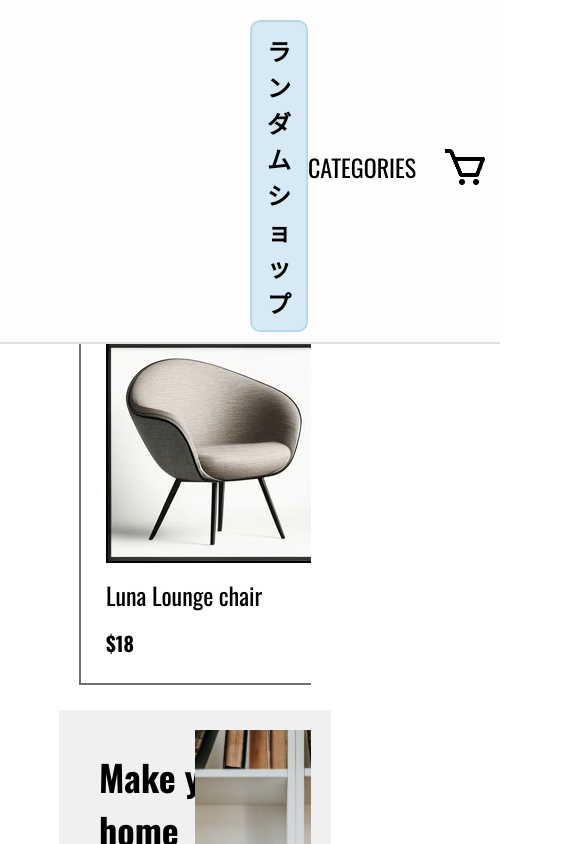
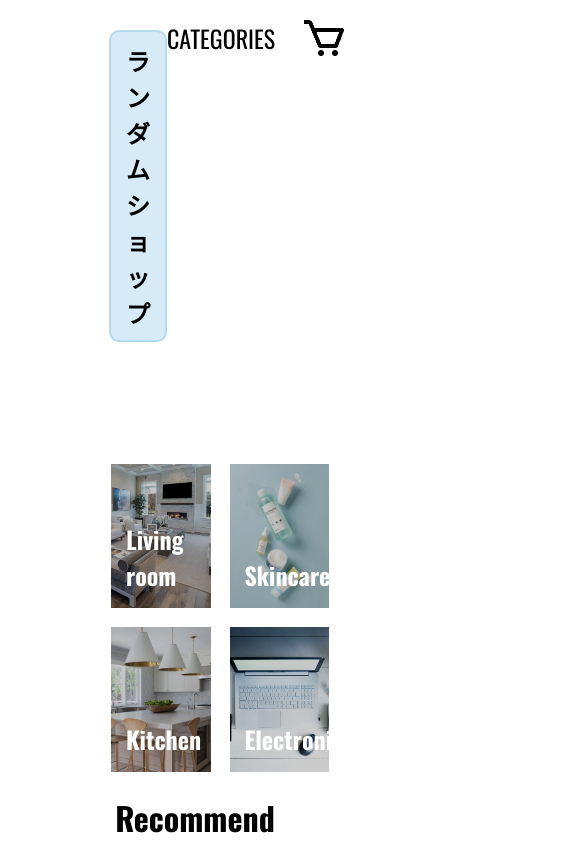
Before and after one commit to AdamLiga/E-Shop, a plain HTML site: page index.html in a window 390 px wide. Shown: the top 844 px of the page, 585 px wide, since content can reach past the window. Drawn offline with nearby package versions, Linux system fonts and the light colour scheme; a web font is replaced by a local one.

Commit message:
added responzivness for mobile devices

```diff
--- a/style.css
+++ b/style.css
@@ -22,40 +22,26 @@ body{
 
 
 .header_logo{
+    display: block;
     margin-top: 10px;
     padding: 10px 15px;
+    margin-left: 50px;
     background-color: rgba(8, 135, 204, 0.166);
     border-radius: 10px 10px;
     border: 2px ridge rgba(15, 177, 217, 0.166);
+    max-width: 300px;
 }
 
 ul,
 .header_logo{
-    padding-top: 10px;
     font-size: 24px;
-
-}
-.sticky-header {
-
-    border-bottom: 2px solid hsla(0, 0%, 0%, 0.116);
-    position: fixed;
-    top: 0;
-    left: 0;
-    width: 100%;
-    background-color: #fffdfd;
-    color: white;
-    padding: 10px 250px;
-    z-index: 1000;
-    display: flex;
-    align-items: center;
-    justify-content: space-between;
-    box-sizing: border-box;
 }
 
-/* header{
+header{
     display: flex;
     justify-content: space-between;
-} */
+    margin-top: 20px;
+}
 
 header ul{
     text-align: center;
@@ -81,6 +67,10 @@ main{
     gap: 15px;
     grid-template-columns: repeat(4, 1fr);
     grid-template-rows: repeat(2, 1fr);
+    grid-template-areas:
+    "living_room living_room skin_care kitchen"
+    "living_room living_room skin_care electronics"
+    ;
 }
 
 
@@ -92,23 +82,19 @@ main img{
 }
 
 .living_room{
-    grid-column: 1 / 3;
-    grid-row: 1 / 3;
+   grid-area: living_room;
 }
 
 .skin_care{
-    grid-column: 3 / 4;
-    grid-row: 1 / 3 ;
+    grid-area: skin_care;
 }
 
 .kitchen{
-    grid-column: 4 / 5;
-    grid-row: auto;
+    grid-area: kitchen;
 }
 
 .electronics{
-    grid-column: 4 / 5;
-    grid-row: 2 / 3;
+    grid-area: electronics;
 }
 
 
@@ -172,6 +158,7 @@ main img{
 
 .product img{
     border: 2px solid hsl(0, 0%, 0%);
+
 }
 
 
@@ -251,7 +238,7 @@ main img{
 
 }
 .overflow-gone{
-    overflow-x: visible;
+    /* overflow-x: visible; */
 }
 
 footer{
@@ -314,3 +301,24 @@ footer ul a:hover {
 .info{
     text-align: center;
 }
+
+
+@media (max-width: 768px) {
+
+    main{
+        margin-left: 50px;
+        margin-right: 0;
+        justify-content: center;
+        grid-template-columns: repeat(2, 1fr);
+        grid-template-rows: repeat(2, 1fr);
+        grid-template-areas:
+        "living_room skin_care"
+        "kitchen electronics"
+        ;
+    }
+
+    .product{
+        max-width: 200px;
+    }
+
+}
```
